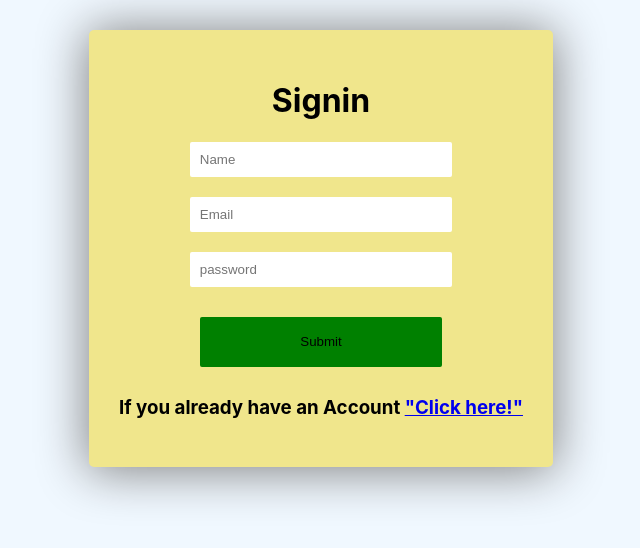
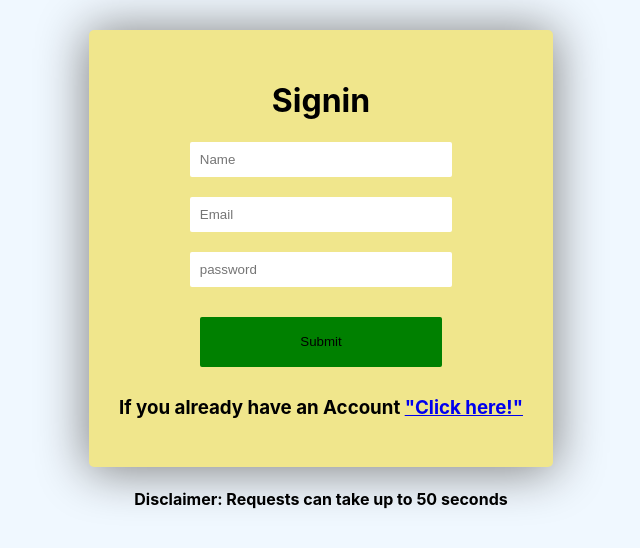
Before and after one commit to AmalFrancisOlakengil/Blog-application-version-0.0.1, a React (Create React App) app in the folder frontend/: page / in a window 1280 px wide. Shown: the top 548 px of the page, without its empty margins (319-959 px from the left). Built offline with nearby package versions, Linux system fonts and the light colour scheme.

Commit message:
disclaimer

```diff
--- a/frontend/src/create_blog.js
+++ b/frontend/src/create_blog.js
@@ -86,6 +86,7 @@ function Create() {
                                 </form>
                             </div>
                         </center>
+                        <center><h4>Disclaimer: Requests can take up to 50 seconds</h4></center>
                     </div>
 
     );
--- a/frontend/src/login.js
+++ b/frontend/src/login.js
@@ -42,6 +42,7 @@ function Login(){
         </form>
         <center><h3><Link to="/">"Go Back"</Link></h3></center>
     </div>
+    <center><h4>Disclaimer: Requests can take up to 50 seconds</h4></center>
     </>);
 }
 
--- a/frontend/src/signin.js
+++ b/frontend/src/signin.js
@@ -49,7 +49,7 @@ function Signin(){
         </form>
         <h3>If you already have an Account <Link to="/login">"Click here!"</Link></h3>
     </div>
-
+    <center><h4>Disclaimer: Requests can take up to 50 seconds</h4></center>
     </>);
 }
 
```
